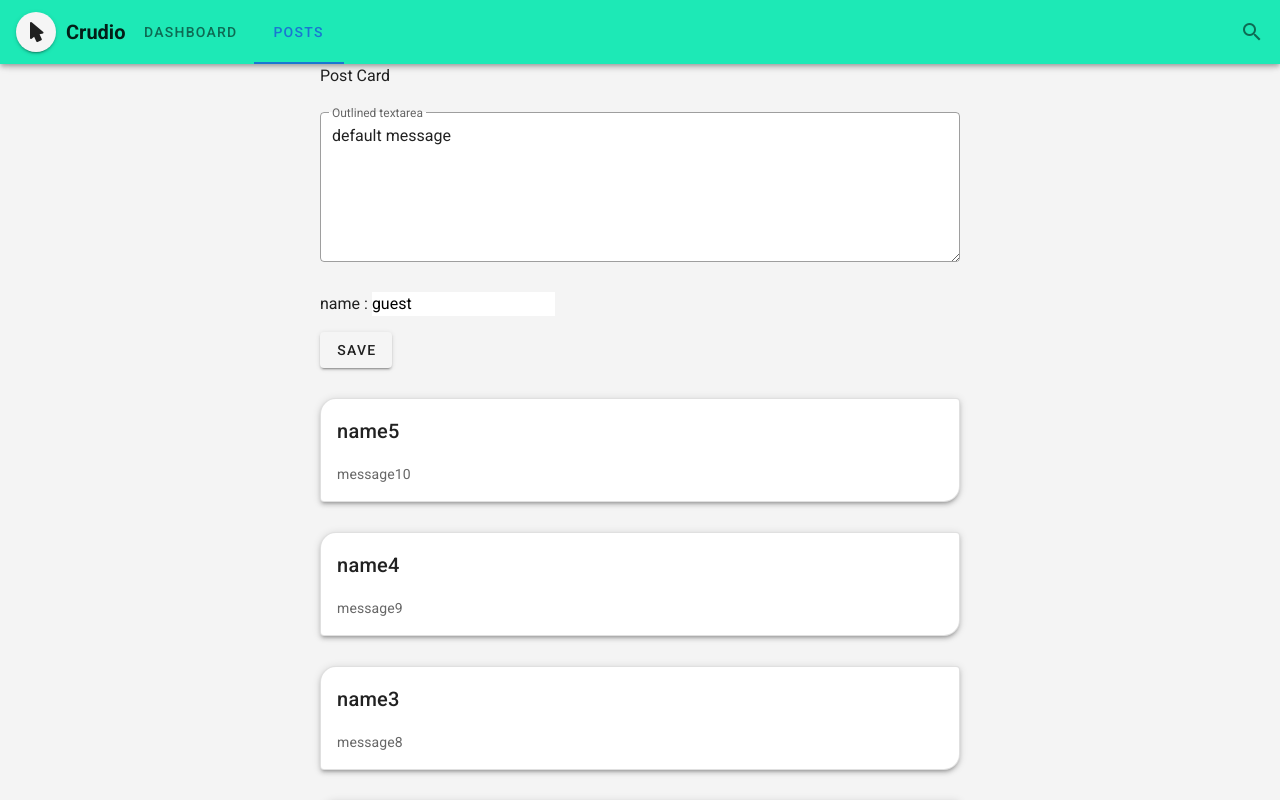
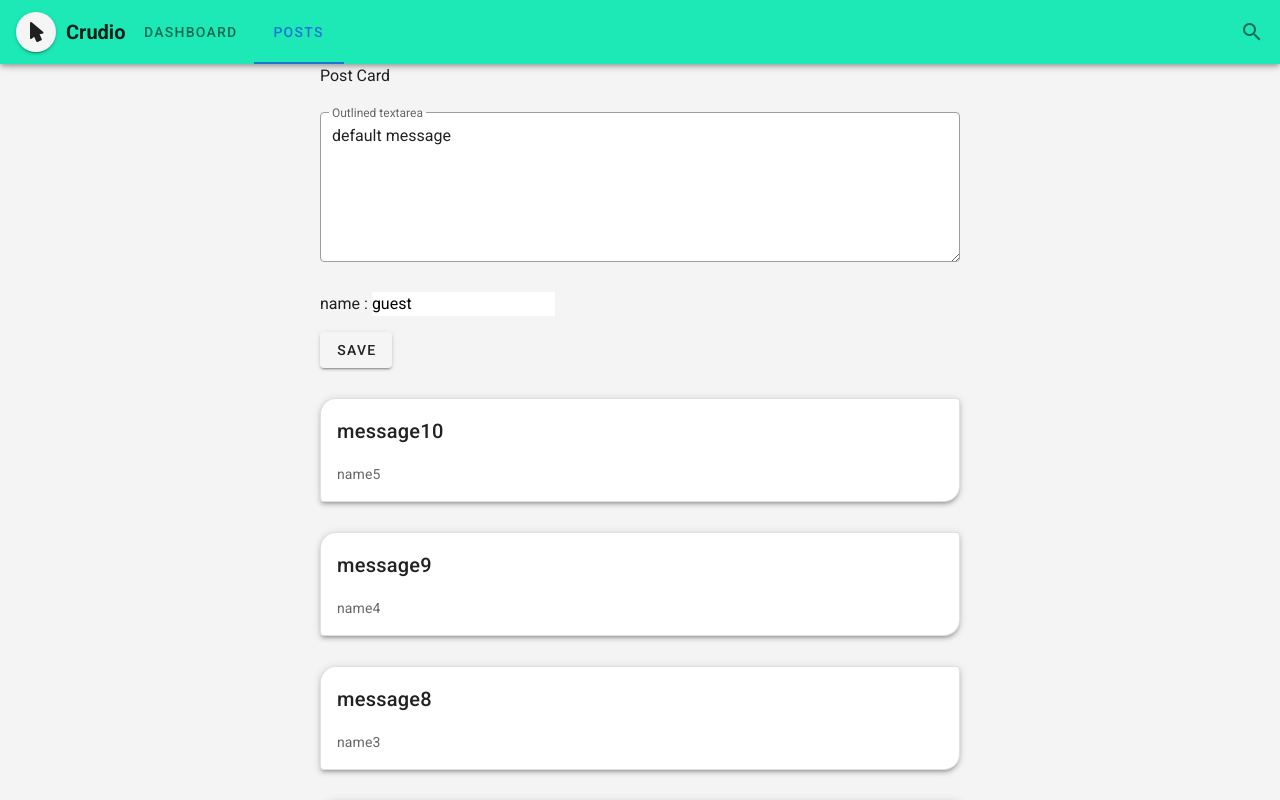
Before and after one commit to OhSeungCheol/crudio-front, a Vue app: page /posts in a window 1280 px wide. Shown: the top 800 px of the page. Built offline with nearby package versions, Linux system fonts and the light colour scheme.

Commit message:
style: PostCard 제목, 내용 태그 서로 변경

```diff
--- a/src/components/posts/PostsCard.vue
+++ b/src/components/posts/PostsCard.vue
@@ -5,12 +5,12 @@
         shaped
     >
         <v-card-title>
-            {{item.name}}
+            {{item.message}}
         </v-card-title>
         <!-- <v-card-subtitle> -->
         <!-- </v-card-subtitle> -->
         <v-card-text>
-            {{item.message}}
+            {{item.name}}
         </v-card-text>
         <!-- <v-card-actions> -->
         <!-- </v-card-actions> -->
```
